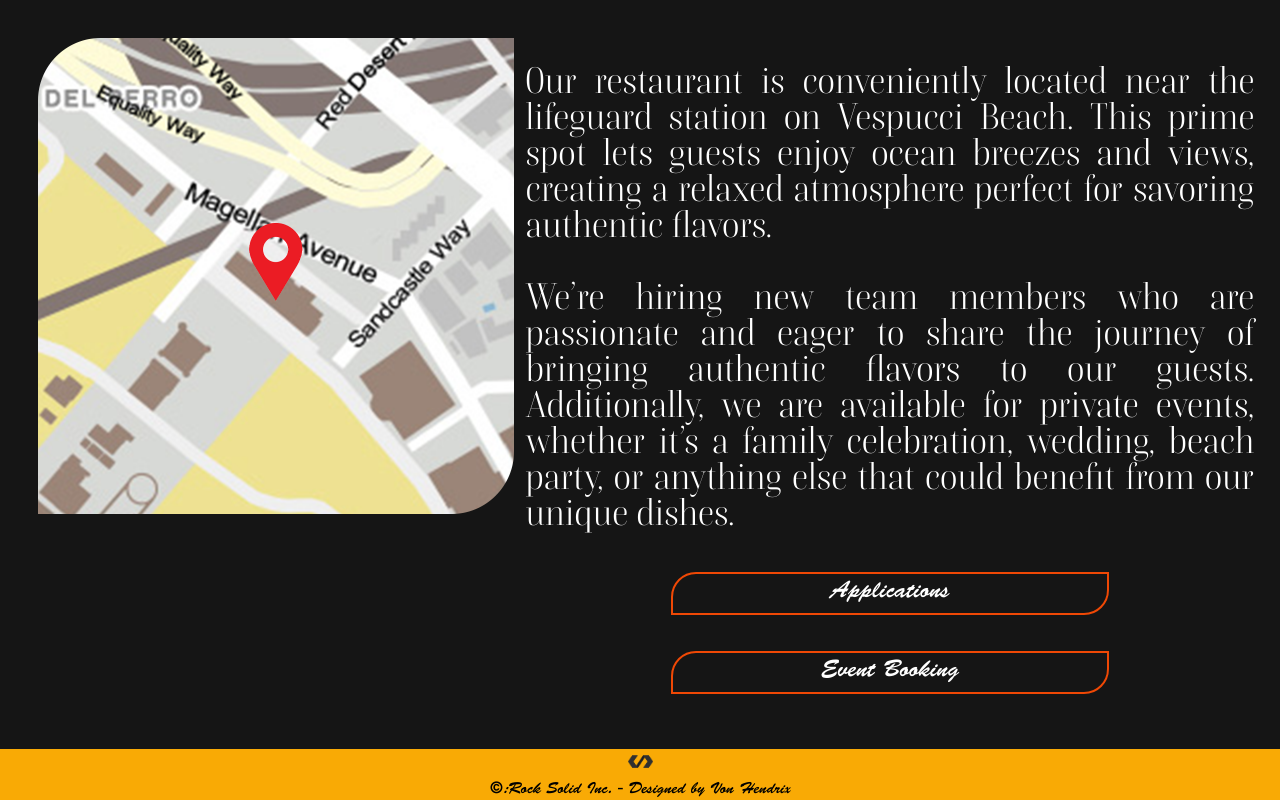
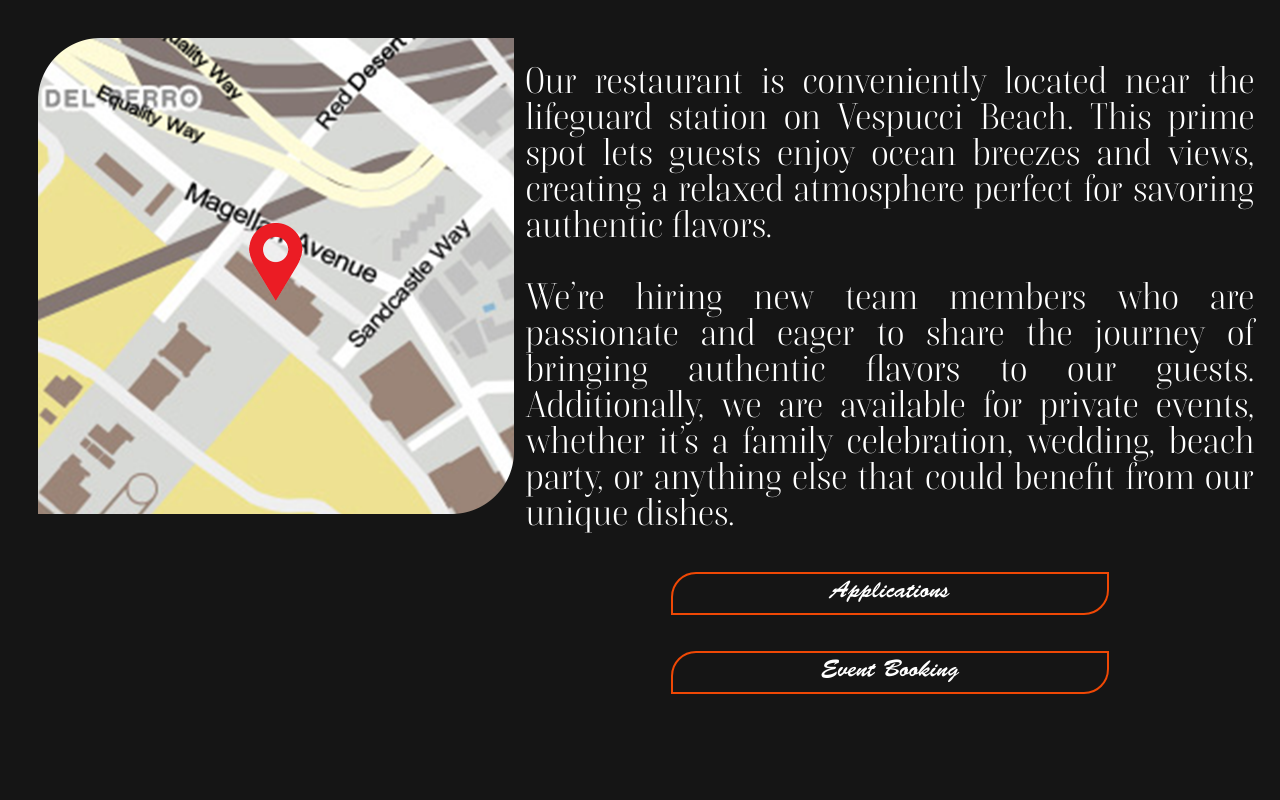
Before and after one commit to habibibarandgrillndrp/habibibarandgrillndrp.github.io, a plain HTML site: page index.html in a window 1280 px wide. Shown: the part 776-1576 px from the top of the page. After the commit the page ends 1525 px from the top, so only its background shows below. Drawn offline with Linux system fonts and the light colour scheme.

Commit message:
Update index.html

```diff
--- a/index.html
+++ b/index.html
@@ -50,10 +50,5 @@
     </div>
 </div>
 </div>
-
-            <footer>
-                <img class="footerlogo" src="/assets/img/250 rocksolidw.png" alt="">
-                <p>&copy;:Rock Solid Inc. - Designed by Von Hendrix</p>
-            </footer>
     </body>
 </html>
```
